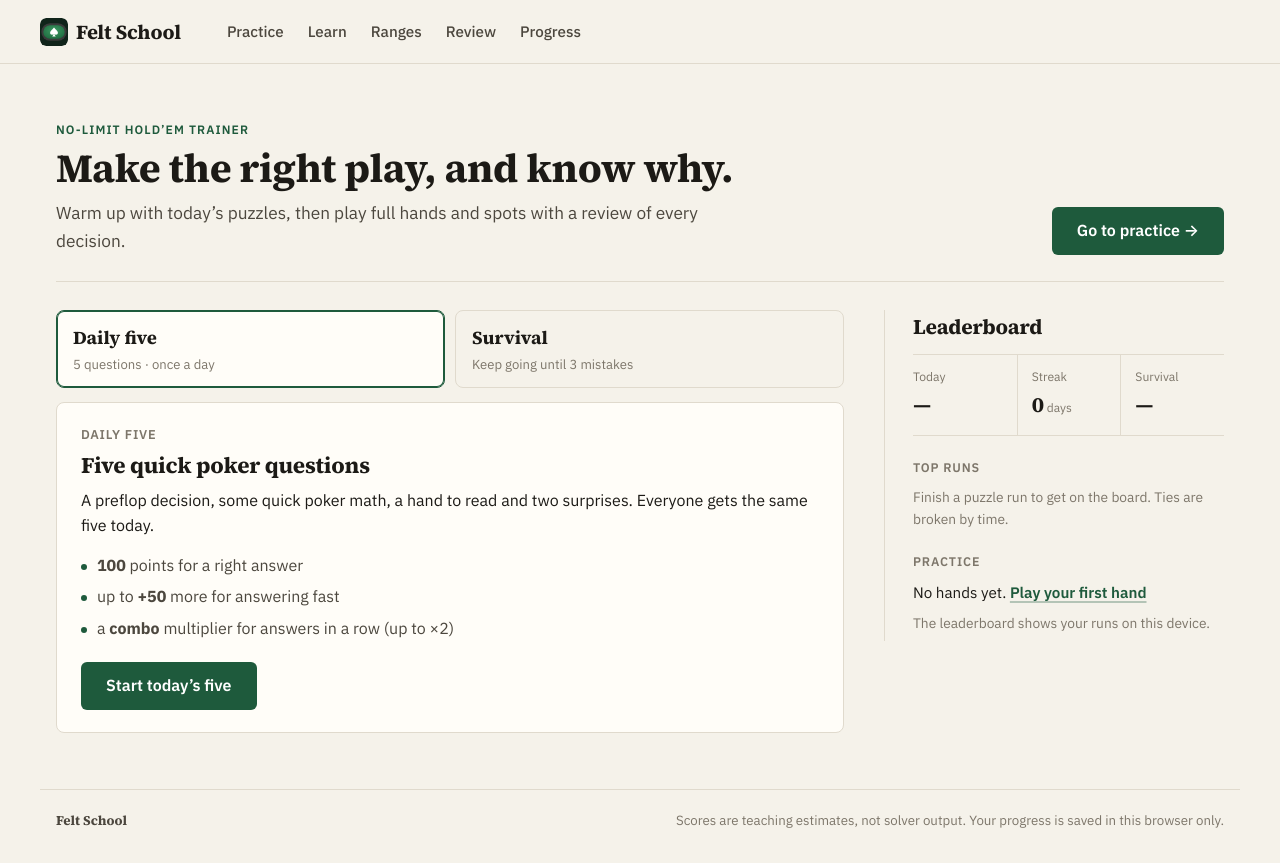
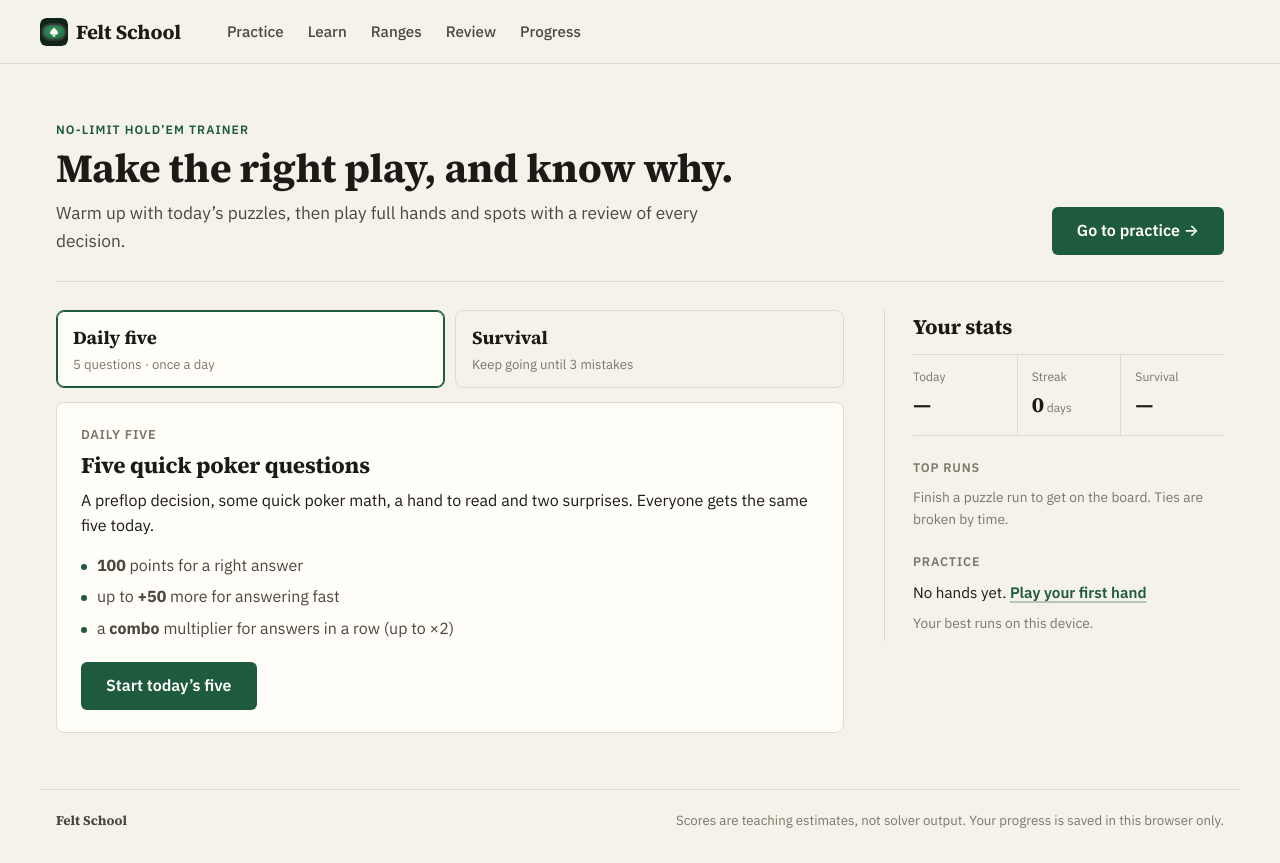
Before and after one commit to ThomasHanden/Poker-Trainer, a React (Vite) app: page / in a window 1280 px wide. Built offline with nearby package versions, Linux system fonts and the light colour scheme.

Commit message:
Home: rename the leaderboard panel to Your stats
Co-Authored-By: Claude Opus 5.5 <noreply@anthropic.com>
Claude-Session: https://claude.ai/code/session_01UCyBQN6LtwrTrySkY4r1xv

```diff
--- a/src/ui/pages/Home.tsx
+++ b/src/ui/pages/Home.tsx
@@ -86,7 +86,7 @@ export function HomePage() {
         </section>
 
         <aside className="scoreboard" aria-labelledby="sb-title">
-          <h2 id="sb-title">Leaderboard</h2>
+          <h2 id="sb-title">Your stats</h2>
           <dl className="sb-stats">
             <div>
               <dt>Today</dt>
@@ -145,7 +145,7 @@ export function HomePage() {
               </>
             )}
           </p>
-          <p className="note">The leaderboard shows your runs on this device.</p>
+          <p className="note">Your best runs on this device.</p>
         </aside>
       </div>
     </div>
```
Also changed, not shown: 1 other file (tests, documents, lock files or other folders).
